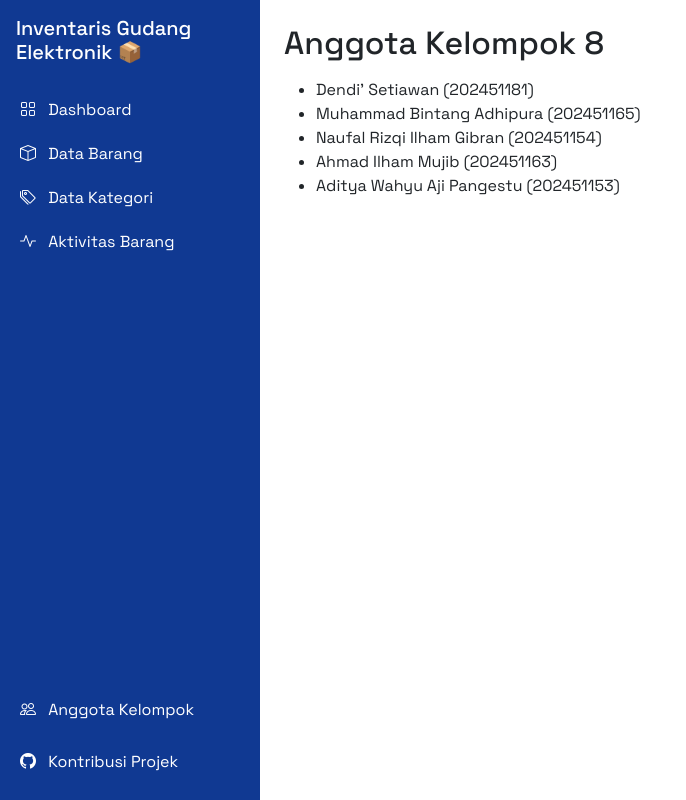
After one commit to dendik-creation/inventaris_gudang_elektronik, a PHP site: page /view/member/index.php in a window 1280 px wide. The commit adds this page. Shown: the whole page, without its empty margins (0-686 px from the left). Run offline with PHP 8.4, Linux system fonts and the light colour scheme.

Commit message:
[fix, feat]
- Update README
- add date parser
- add barang keluar masuk btn (view only)
- refactor dashboard, aktivitas barang
- update layout sidebar menu

```diff
--- a/controller/dashboard.php
+++ b/controller/dashboard.php
@@ -22,6 +22,8 @@ function getDashboardData()
         FROM aktivitas_barang ab
         INNER JOIN barang brg ON ab.barang_id = brg.id
         INNER JOIN kategori ktg ON brg.kategori_id = ktg.id
+        ORDER BY ab.waktu DESC
+        LIMIT 5
 
     ";
     $resultAktivitas = mysqli_query($koneksi, $query_aktivitas_barang);
--- /dev/null
+++ b/utils/func.php
@@ -0,0 +1,5 @@
+<?php
+function humanDateFriendly($dateString) {
+    $date = new DateTime($dateString);
+    return $date->format('d M Y - H:i');
+}
--- a/view/aktivitas-barang/index.php
+++ b/view/aktivitas-barang/index.php
@@ -1,5 +1,6 @@
 <?php
 require_once __DIR__ . "/../../controller/aktivitas-barang.php";
+require_once '../../utils/func.php';
 $title = 'Aktivitas Barang (Log)';
 $css_path = '../../public/css/layout.css';
 ob_start();
@@ -42,7 +43,7 @@ ob_start();
                             <td><?= htmlspecialchars($row['nama_kategori']); ?></td>
                             <td><?= (int)$row['quantity']; ?></td>
                             <td><?= htmlspecialchars($row['aksi']); ?></td>
-                            <td><?= htmlspecialchars($row['waktu']); ?></td>
+                            <td><?= htmlspecialchars(humanDateFriendly($row['waktu'])); ?></td>
                             <td><?= htmlspecialchars($row['keterangan']); ?></td>
                         </tr>
                     <?php endwhile; ?>
--- a/view/aktivitas-barang/print.php
+++ b/view/aktivitas-barang/print.php
@@ -1,5 +1,6 @@
 <?php
 require_once __DIR__ . '/../../controller/aktivitas-barang.php';
+require_once '../../utils/func.php';
 $title = 'Log Aktivitas Barang';
 ob_start();
 ?>
@@ -27,7 +28,7 @@ ob_start();
                 <td><?= htmlspecialchars($row['nama_kategori']) ?></td>
                 <td><?= (int) $row['quantity'] ?></td>
                 <td><?= htmlspecialchars($row['aksi']) ?></td>
-                <td><?= htmlspecialchars($row['waktu']) ?></td>
+                <td><?= htmlspecialchars(humanDateFriendly($row['waktu'])) ?></td>
                 <td><?= htmlspecialchars($row['keterangan']) ?></td>
             </tr>
             <?php endwhile; ?>
--- a/view/dashboard/index.php
+++ b/view/dashboard/index.php
@@ -1,5 +1,6 @@
 <?php
 require_once '../../controller/dashboard.php';
+require_once '../../utils/func.php';
 $dashboard_data = getDashboardData();
 $title = "Dashboard";
 $css_path = "../../public/css/layout.css";
@@ -47,6 +48,7 @@ ob_start();
                             <th>Barang</th>
                             <th>Kategori</th>
                             <th>Aksi Barang</th>
+                            <th>Waktu</th>
                             <th>Qty</th>
                             <th>Keterangan</th>
                         </tr>
@@ -59,6 +61,7 @@ ob_start();
                                     <td><?php echo htmlspecialchars($log['nama_barang']); ?></td>
                                     <td><?php echo htmlspecialchars($log['nama_kategori']); ?></td>
                                     <td><?php echo htmlspecialchars($log['aksi']); ?></td>
+                                    <td><?php echo htmlspecialchars(humanDateFriendly($log['waktu'])); ?></td>
                                     <td><?php echo htmlspecialchars($log['quantity']); ?></td>
                                     <td><?php echo htmlspecialchars($log['keterangan'] ?? '-'); ?></td>
                                 </tr>
--- a/view/layout.php
+++ b/view/layout.php
@@ -44,8 +44,8 @@ $menu = [
 
 <body>
     <div class="d-flex">
-        <nav class="sidebar position-relative overflow-hidden">
-            <h5 class="p-3">Inventaris Gudang Elektronik</h5>
+        <nav class="sidebar position-sticky top-0 vh-100 overflow-hidden" style="height:100vh;">
+            <h5 class="p-3">Inventaris Gudang Elektronik 📦</h5>
             <?php foreach ($menu as $item):
                 $active = strpos(strtolower($_SERVER['REQUEST_URI']), strtolower($item['code'])) !== false ? 'active' : '';
             ?>
@@ -55,10 +55,19 @@ $menu = [
             </a>
             <?php endforeach; ?>
             <div class="position-absolute bottom-0 mb-3 w-100 start-0">
-                <a target="_blank" href="https://github.com/dendik-creation/inventaris_gudang_elektronik">
-                    <i class="bi bi-github"></i>
-                    <span class="ms-2">Kontribusi Projek</span>
-                </a>
+                <div class="d-flex flex-column gap-2">
+                    <?php
+                        $active = strpos(strtolower($_SERVER['REQUEST_URI']), '/inventaris_gudang_elektronik/view/member') !== false ? 'active' : '';
+                    ?>
+                    <a href="/inventaris_gudang_elektronik/view/member/" class="<?= $active ?>">
+                        <i class="bi bi-people"></i>
+                        <span class="ms-2">Anggota Kelompok</span>
+                    </a>
+                    <a target="_blank" href="https://github.com/dendik-creation/inventaris_gudang_elektronik">
+                        <i class="bi bi-github"></i>
+                        <span class="ms-2">Kontribusi Projek</span>
+                    </a>
+                </div>
             </div>
         </nav>
         <div class="container-fluid p-4">
--- /dev/null
+++ b/view/member/index.php
@@ -0,0 +1,21 @@
+<?php
+$title = "Anggota Kelompok 8";
+$css_path = "../../public/css/layout.css";
+ob_start();
+?>
+
+<!-- Content Start -->
+<section class="">
+    <ul>
+        <li>Dendi' Setiawan (202451181)</li>
+        <li>Muhammad Bintang Adhipura (202451165)</li>
+        <li>Naufal Rizqi Ilham Gibran (202451154)</li>
+        <li>Ahmad Ilham Mujib (202451163)</li>
+        <li>Aditya Wahyu Aji Pangestu (202451153)</li>
+    </ul>
+</section>
+<!-- Content End -->
+
+<?php
+$content = ob_get_clean();
+include '../layout.php';
```
Also changed, not shown: view/data-barang/index.php (+6 -3 lines), README.md.
